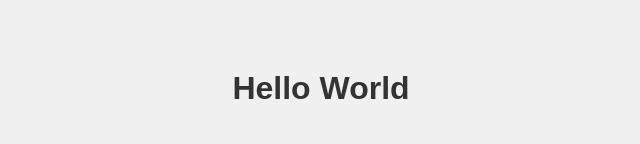
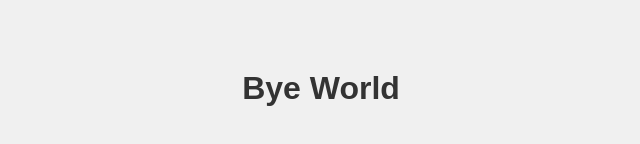
Before and after one commit to JoanEsquivel/playwright-mcp-server, a plain HTML site: page index.html in a window 1280 px wide. Shown: the part 312-456 px from the top of the page, without its empty margins (319-959 px from the left). Drawn offline with Linux system fonts and the light colour scheme.

Commit message:
Change Hello World to Bye World

```diff
--- a/index.html
+++ b/index.html
@@ -3,10 +3,10 @@
 <head>
     <meta charset="UTF-8">
     <meta name="viewport" content="width=device-width, initial-scale=1.0">
-    <title>Hello World</title>
+    <title>Bye World</title>
     <link rel="stylesheet" href="styles.css">
 </head>
 <body>
-    <h1>Hello World</h1>
+    <h1>Bye World</h1>
 </body>
 </html>
```
